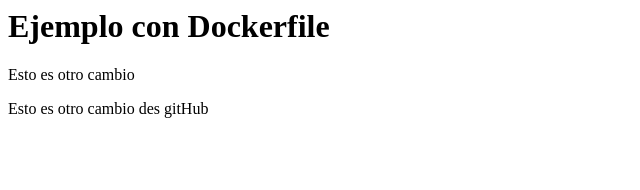
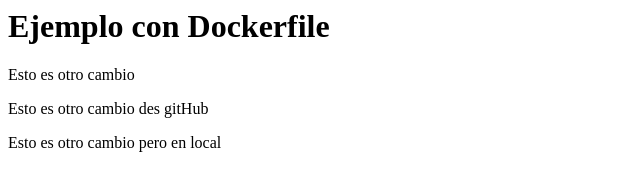
Before and after one commit to ionanda/subir-proyecto, a plain HTML site: page index.html in a window 1280 px wide. Shown: the whole page, without its empty margins (0-640 px from the left). Drawn offline with Linux system fonts and the light colour scheme.

Commit message:
en local

```diff
--- a/index.html
+++ b/index.html
@@ -5,5 +5,6 @@
 		</h1>
 		<p>Esto es otro cambio</p>
 		<p>Esto es otro cambio des gitHub</p>
+		<p>Esto es otro cambio pero en local</p>
 	</body>
 </html>
```
